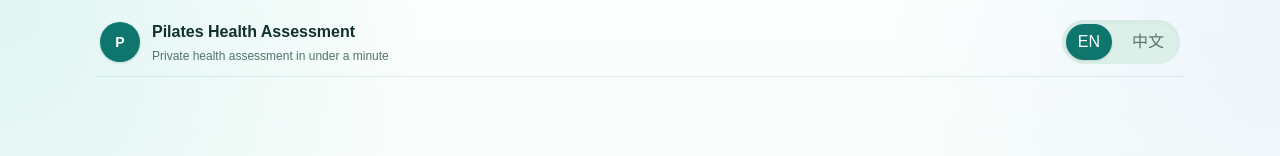
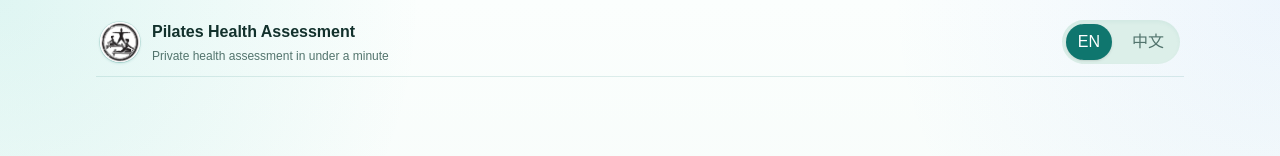
Before and after one commit to Zhejian-Zheng/pilates-health-quiz, a Next.js app: page / in a window 1280 px wide. Shown: the top 156 px of the page. Built offline with nearby package versions, Linux system fonts and the light colour scheme; no server answers.

Commit message:
feat: add sign

```diff
--- a/src/components/quiz/hero-panel.tsx
+++ b/src/components/quiz/hero-panel.tsx
@@ -1,7 +1,9 @@
 "use client";
 
+import Image from "next/image";
 import { useEffect, useRef, useState } from "react";
 
+import pilatesLogo from "@/components/assets/pilates.png";
 import { isVipMember } from "@/lib/membership";
 import { copy } from "@/lib/quiz-content";
 import type { AuthProfile, Language } from "@/lib/quiz-types";
@@ -58,8 +60,15 @@ export function HeroPanel({
       <div className="flex items-center justify-between gap-4">
         <div className="flex min-w-0 items-center gap-4">
           <div className="flex items-center gap-3">
-            <div className="flex h-10 w-10 shrink-0 items-center justify-center rounded-full bg-[#0f766e] text-sm font-semibold text-white shadow-sm shadow-[#0f766e]/20">
-              P
+            <div className="relative h-10 w-10 shrink-0 overflow-hidden rounded-full bg-white shadow-sm shadow-[#0f766e]/20 ring-1 ring-[#0f766e]/12">
+              <Image
+                alt=""
+                className="object-cover"
+                fill
+                priority
+                sizes="40px"
+                src={pilatesLogo}
+              />
             </div>
             <div className="min-w-0">
               <p className="truncate text-sm font-semibold text-[#12312c] sm:text-base">
```
Also changed, not shown: src/components/assets/pilates.png (added).
